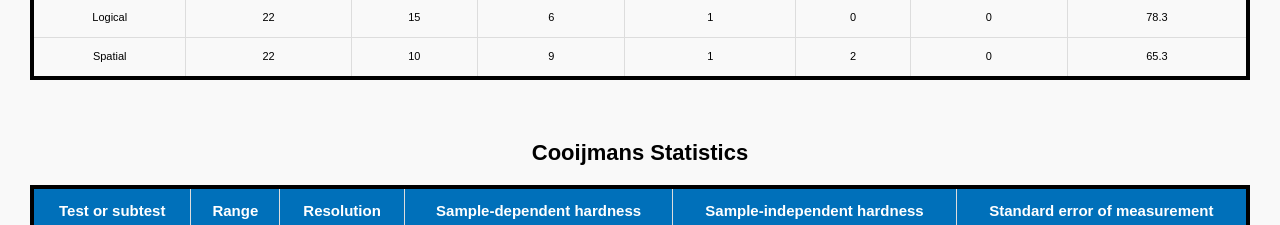
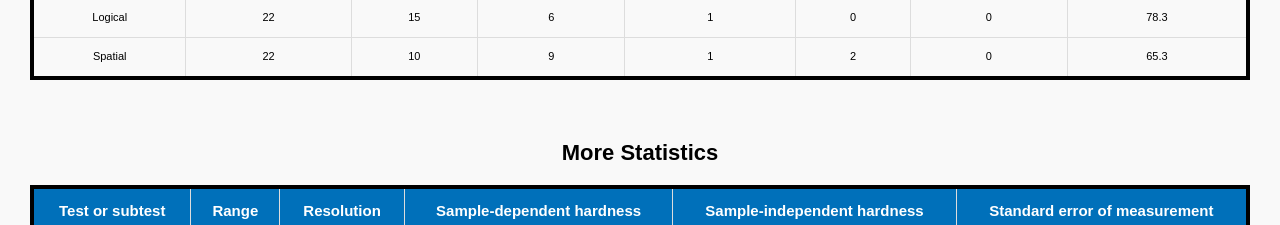
Before and after one commit to AngryOrbifold/my-website, a plain HTML site: page stats_NIT.html in a window 1280 px wide. Shown: the part 1180-1405 px from the top of the page. Drawn offline with Linux system fonts and the light colour scheme.

Commit message:
Update stats_NIT.html

```diff
--- a/stats_NIT.html
+++ b/stats_NIT.html
@@ -204,7 +204,7 @@
 
     <div class="table-container">
       <table>
-        <caption>Cooijmans Statistics</caption>
+        <caption>More Statistics</caption>
         <thead>
           <tr>
             <th>Test or subtest</th>
```
